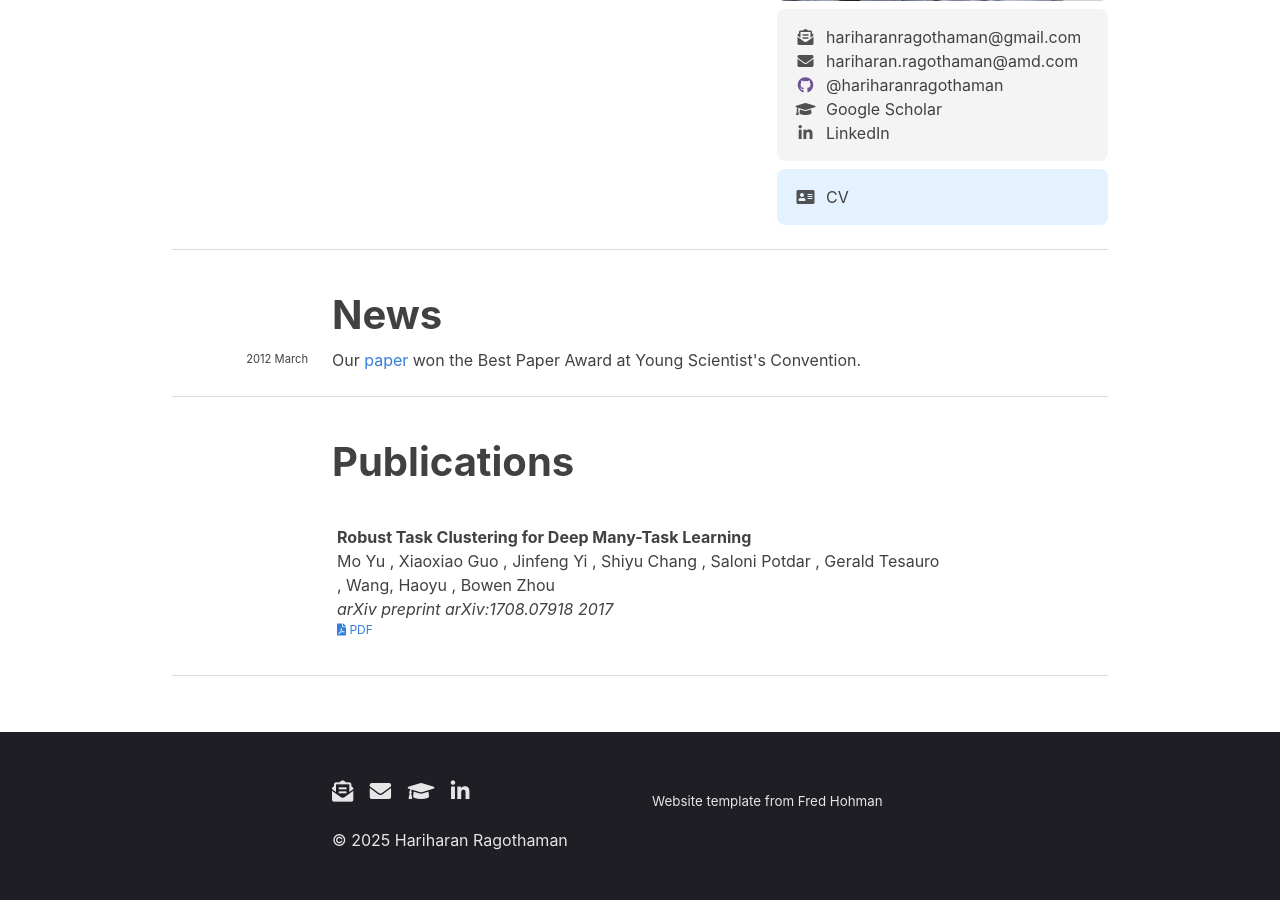
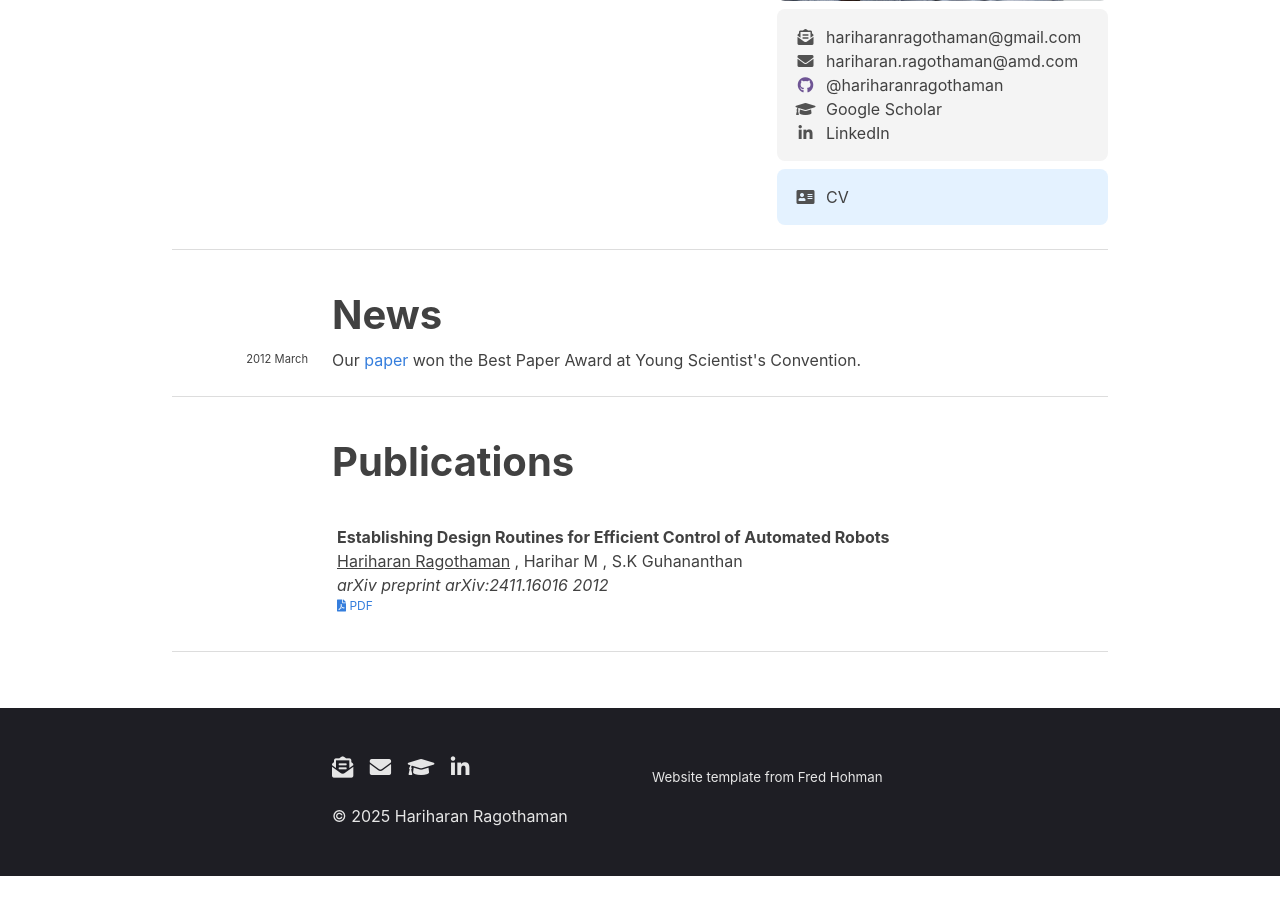
Before and after one commit to hariharanragothaman/hariharanragothaman.github.io, a Jekyll site: the page built from index.md, in a window 1280 px wide and 900 px high, scrolled down 587 px. Built offline with Jekyll 4.4.1, drawn with Linux system fonts in a browser that asks for light colours; nearby versions of some CDN libraries; some web fonts are replaced; after the commit the page ends 1463 px from its top, so only the background shows below that.

Commit message:
Polishes and Updates

```diff
--- a/_data/publications.yaml
+++ b/_data/publications.yaml
@@ -1,16 +1,11 @@
 ---
 - id: robust-task
   authors:
-    - Mo Yu
-    - Xiaoxiao Guo
-    - Jinfeng Yi
-    - Shiyu Chang
-    - Saloni Potdar
-    - Gerald Tesauro
-    - Wang, Haoyu
-    - Bowen Zhou
-  title: Robust Task Clustering for Deep Many-Task Learning
-  venue: arXiv preprint arXiv:1708.07918
-  year: 2017
+    - Hariharan Ragothaman
+    - Harihar M
+    -  S.K Guhananthan
+  title: Establishing Design Routines for Efficient Control of Automated Robots
+  venue: arXiv preprint arXiv:2411.16016
+  year: 2012
   type: conference
-  pdf: https://arxiv.org/pdf/1708.07918
+  pdf: https://arxiv.org/pdf/2411.16016
```
